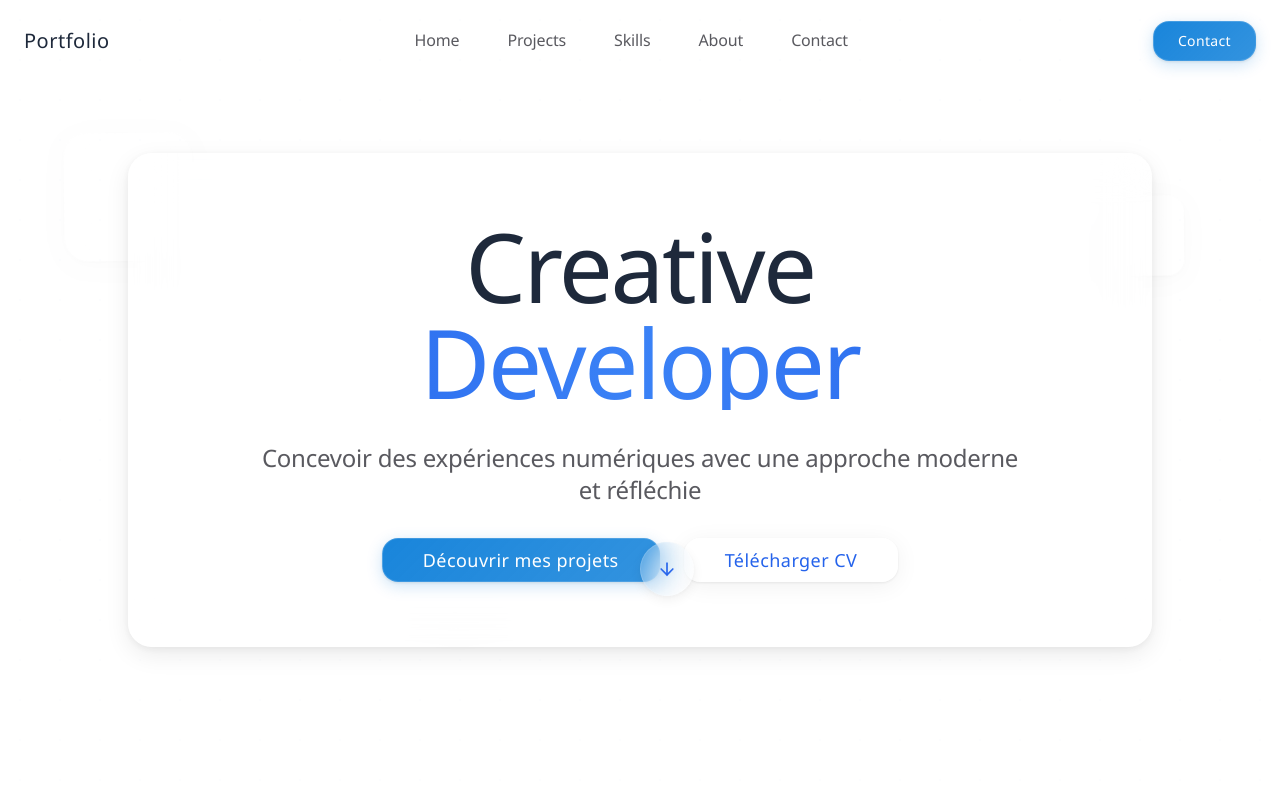
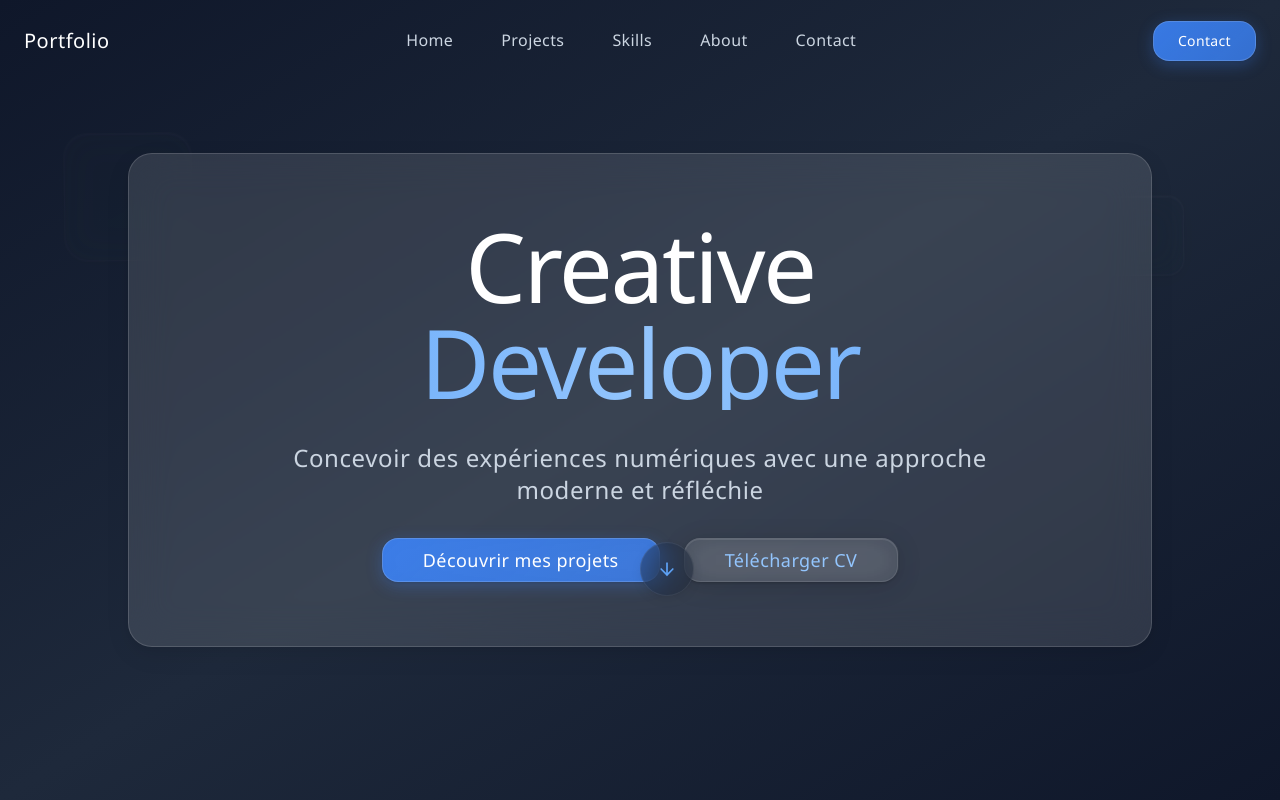
Before and after one commit to RnnyD/mosaic-showcase-hub, a React (Vite) app: page / in a window 1280 px wide. Shown: the top 800 px of the page. Built offline with nearby package versions, Linux system fonts and the light colour scheme.

Commit message:
Refine contact section and darken colors
- Inspired by the provided image, updated the contact section.
- Darkened the overall color scheme.

```diff
--- a/src/components/Hero.tsx
+++ b/src/components/Hero.tsx
@@ -8,24 +8,24 @@ export const Hero = () => {
   };
 
   return (
-    <section id="home" className="min-h-screen flex items-center justify-center relative overflow-hidden">
-      <div className="absolute inset-0 bg-grid-subtle opacity-40"></div>
+    <section id="home" className="min-h-screen flex items-center justify-center relative overflow-hidden bg-gradient-to-br from-slate-900 via-slate-800 to-slate-900">
+      <div className="absolute inset-0 bg-grid-subtle opacity-20"></div>
 
       {/* Refined floating elements */}
-      <div className="absolute top-32 left-16 w-32 h-32 glass rounded-3xl animate-float opacity-20"></div>
-      <div className="absolute top-48 right-24 w-20 h-20 glass rounded-2xl animate-float opacity-30" style={{animationDelay: '2s'}}></div>
-      <div className="absolute bottom-40 left-1/3 w-16 h-16 glass rounded-xl animate-float opacity-25" style={{animationDelay: '4s'}}></div>
+      <div className="absolute top-32 left-16 w-32 h-32 glass-dark rounded-3xl animate-float opacity-15"></div>
+      <div className="absolute top-48 right-24 w-20 h-20 glass-dark rounded-2xl animate-float opacity-25" style={{animationDelay: '2s'}}></div>
+      <div className="absolute bottom-40 left-1/3 w-16 h-16 glass-dark rounded-xl animate-float opacity-20" style={{animationDelay: '4s'}}></div>
 
       <div className="container mx-auto px-6 text-center relative z-10">
         <div className="glass-card p-16 rounded-3xl animate-fade-in max-w-5xl mx-auto minimal-shadow-lg">
           <div className="mb-8">
-            <h1 className="text-6xl md:text-8xl font-extralight text-slate-800 mb-8 leading-tight tracking-tight">
+            <h1 className="text-6xl md:text-8xl font-extralight text-white mb-8 leading-tight tracking-tight">
               Creative
-              <span className="block font-light bg-gradient-to-r from-blue-600 via-blue-500 to-blue-600 bg-clip-text text-transparent">
+              <span className="block font-light bg-gradient-to-r from-blue-400 via-blue-300 to-blue-400 bg-clip-text text-transparent">
                 Developer
               </span>
             </h1>
-            <p className="text-xl md:text-2xl text-refined max-w-3xl mx-auto font-light leading-relaxed tracking-wide">
+            <p className="text-xl md:text-2xl text-slate-300 max-w-3xl mx-auto font-light leading-relaxed tracking-wide">
               Concevoir des expériences numériques avec une approche moderne et réfléchie
             </p>
           </div>
@@ -41,7 +41,7 @@ export const Hero = () => {
             <Button
               variant="outline"
               size="lg"
-              className="glass border-blue-500/20 text-blue-600 hover:bg-blue-50/30 rounded-2xl px-10 py-4 text-lg font-medium tracking-wide transition-all duration-300"
+              className="glass border-blue-400/30 text-blue-300 hover:bg-blue-500/20 rounded-2xl px-10 py-4 text-lg font-medium tracking-wide transition-all duration-300"
             >
               Télécharger CV
             </Button>
@@ -51,9 +51,9 @@ export const Hero = () => {
         {/* Refined scroll indicator */}
         <button
           onClick={scrollToProjects}
-          className="absolute bottom-12 left-1/2 transform -translate-x-1/2 animate-bounce glass p-4 rounded-full minimal-shadow hover:scale-110 transition-all duration-300"
+          className="absolute bottom-12 left-1/2 transform -translate-x-1/2 animate-bounce glass-dark p-4 rounded-full minimal-shadow hover:scale-110 transition-all duration-300"
         >
-          <ArrowDown className="text-blue-600 w-5 h-5" />
+          <ArrowDown className="text-blue-400 w-5 h-5" />
         </button>
       </div>
     </section>
--- a/src/components/Navigation.tsx
+++ b/src/components/Navigation.tsx
@@ -23,13 +23,13 @@ export const Navigation = () => {
     }`}>
       <div className="container mx-auto px-6 py-5">
         <div className="flex justify-between items-center">
-          <h1 className="text-xl font-light text-slate-800 tracking-wide">Portfolio</h1>
+          <h1 className="text-xl font-light text-white tracking-wide">Portfolio</h1>
           <div className="hidden md:flex space-x-2">
             {["Home", "Projects", "Skills", "About", "Contact"].map((item) => (
               <button
                 key={item}
                 onClick={() => scrollToSection(item.toLowerCase())}
-                className="px-5 py-2 rounded-xl text-refined hover:text-blue-600 transition-all duration-300 font-normal fluent-hover tracking-wide"
+                className="px-5 py-2 rounded-xl text-slate-300 hover:text-white transition-all duration-300 font-normal fluent-hover tracking-wide"
               >
                 {item}
               </button>
--- a/src/index.css
+++ b/src/index.css
@@ -1,4 +1,3 @@
-
 @tailwind base;
 @tailwind components;
 @tailwind utilities;
@@ -82,7 +81,7 @@
   }
 
   body {
-    @apply bg-gradient-to-br from-slate-50 via-white to-blue-50/30 text-foreground;
+    @apply bg-gradient-to-br from-slate-800 via-slate-900 to-slate-800 text-foreground;
     font-family: 'Segoe UI', -apple-system, BlinkMacSystemFont, system-ui, sans-serif;
     min-height: 100vh;
     background-attachment: fixed;
@@ -98,52 +97,93 @@
 @layer utilities {
   /* Windows 11 Refined Glass Effects */
   .glass {
-    background: rgba(255, 255, 255, 0.12);
+    background: rgba(255, 255, 255, 0.08);
     backdrop-filter: blur(16px);
     -webkit-backdrop-filter: blur(16px);
+    border: 1px solid rgba(255, 255, 255, 0.1);
+    box-shadow:
+      0 4px 24px rgba(0, 0, 0, 0.15),
+      0 1px 3px rgba(0, 0, 0, 0.2),
+      inset 0 1px 0 rgba(255, 255, 255, 0.1);
+  }
+
+  .glass-card {
+    background: rgba(255, 255, 255, 0.12);
+    backdrop-filter: blur(20px);
+    -webkit-backdrop-filter: blur(20px);
     border: 1px solid rgba(255, 255, 255, 0.15);
     box-shadow:
-      0 4px 24px rgba(0, 0, 0, 0.06),
-      0 1px 3px rgba(0, 0, 0, 0.08),
+      0 8px 40px rgba(0, 0, 0, 0.2),
+      0 2px 8px rgba(0, 0, 0, 0.15),
       inset 0 1px 0 rgba(255, 255, 255, 0.15);
   }
 
-  .glass-card {
-    background: rgba(255, 255, 255, 0.18);
+  .glass-card-dark {
+    background: rgba(15, 23, 42, 0.4);
     backdrop-filter: blur(20px);
     -webkit-backdrop-filter: blur(20px);
-    border: 1px solid rgba(255, 255, 255, 0.2);
+    border: 1px solid rgba(255, 255, 255, 0.1);
     box-shadow:
-      0 8px 40px rgba(0, 0, 0, 0.08),
-      0 2px 8px rgba(0, 0, 0, 0.06),
-      inset 0 1px 0 rgba(255, 255, 255, 0.2);
+      0 8px 40px rgba(0, 0, 0, 0.3),
+      0 2px 8px rgba(0, 0, 0, 0.2),
+      inset 0 1px 0 rgba(255, 255, 255, 0.1);
+  }
+
+  .glass-dark {
+    background: rgba(15, 23, 42, 0.3);
+    backdrop-filter: blur(16px);
+    -webkit-backdrop-filter: blur(16px);
+    border: 1px solid rgba(255, 255, 255, 0.08);
+    box-shadow:
+      0 4px 24px rgba(0, 0, 0, 0.2),
+      0 1px 3px rgba(0, 0, 0, 0.15),
+      inset 0 1px 0 rgba(255, 255, 255, 0.08);
   }
 
   .glass-nav {
-    background: rgba(255, 255, 255, 0.85);
+    background: rgba(15, 23, 42, 0.85);
     backdrop-filter: blur(24px);
     -webkit-backdrop-filter: blur(24px);
-    border-bottom: 1px solid rgba(255, 255, 255, 0.1);
-    box-shadow: 0 2px 20px rgba(0, 0, 0, 0.04);
+    border-bottom: 1px solid rgba(255, 255, 255, 0.08);
+    box-shadow: 0 2px 20px rgba(0, 0, 0, 0.2);
   }
 
   .glass-button {
-    background: linear-gradient(135deg, rgba(0, 120, 215, 0.9), rgba(0, 120, 215, 0.8));
+    background: linear-gradient(135deg, rgba(59, 130, 246, 0.9), rgba(59, 130, 246, 0.8));
     backdrop-filter: blur(12px);
     -webkit-backdrop-filter: blur(12px);
     border: 1px solid rgba(255, 255, 255, 0.15);
     transition: all 0.3s cubic-bezier(0.4, 0, 0.2, 1);
     box-shadow:
-      0 4px 16px rgba(0, 120, 215, 0.2),
-      0 1px 3px rgba(0, 0, 0, 0.1);
+      0 4px 16px rgba(59, 130, 246, 0.3),
+      0 1px 3px rgba(0, 0, 0, 0.2);
   }
 
   .glass-button:hover {
-    background: linear-gradient(135deg, rgba(0, 120, 215, 1), rgba(0, 120, 215, 0.9));
+    background: linear-gradient(135deg, rgba(59, 130, 246, 1), rgba(59, 130, 246, 0.9));
     transform: translateY(-1px);
     box-shadow:
-      0 8px 32px rgba(0, 120, 215, 0.3),
-      0 4px 12px rgba(0, 0, 0, 0.15);
+      0 8px 32px rgba(59, 130, 246, 0.4),
+      0 4px 12px rgba(0, 0, 0, 0.25);
+  }
+
+  .glass-button-dark {
+    background: linear-gradient(135deg, rgba(59, 130, 246, 0.8), rgba(59, 130, 246, 0.7));
+    backdrop-filter: blur(12px);
+    -webkit-backdrop-filter: blur(12px);
+    border: 1px solid rgba(255, 255, 255, 0.2);
+    transition: all 0.3s cubic-bezier(0.4, 0, 0.2, 1);
+    box-shadow:
+      0 4px 16px rgba(59, 130, 246, 0.3),
+      0 1px 3px rgba(0, 0, 0, 0.2);
+  }
+
+  .glass-button-dark:hover {
+    background: linear-gradient(135deg, rgba(59, 130, 246, 0.9), rgba(59, 130, 246, 0.8));
+    transform: translateY(-1px);
+    box-shadow:
+      0 8px 32px rgba(59, 130, 246, 0.4),
+      0 4px 12px rgba(0, 0, 0, 0.3);
   }
 
   .minimal-shadow {
@@ -217,12 +257,12 @@
 
   /* Refined text styles */
   .text-refined {
-    color: rgba(60, 60, 67, 0.85);
+    color: rgba(226, 232, 240, 0.85);
     letter-spacing: -0.01em;
   }
 
   .text-refined-light {
-    color: rgba(60, 60, 67, 0.6);
+    color: rgba(226, 232, 240, 0.6);
     letter-spacing: -0.005em;
   }
 }
```
Also changed, not shown: src/components/Contact.tsx (+57 -30 lines).
